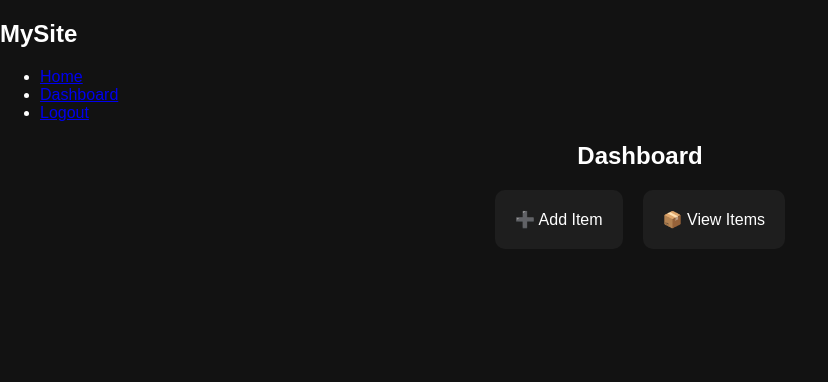
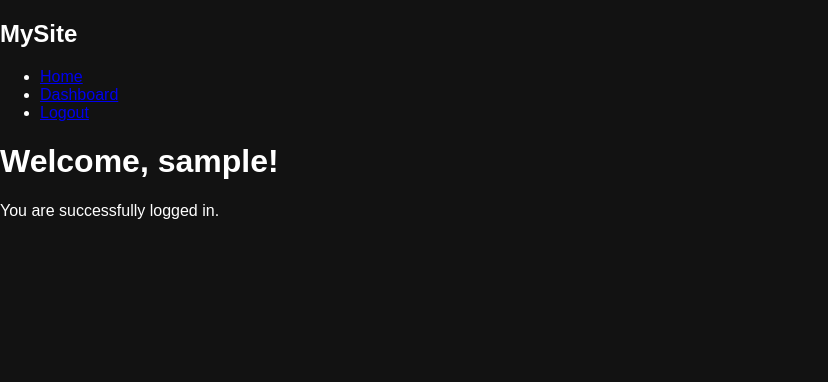
Before and after one commit to manojar346-hue/Clothes-, a Flask app: page /dashboard in a window 1280 px wide. Shown: the top 382 px of the page, without its empty margins (0-828 px from the left). Run offline with Flask 3, Linux system fonts and the light colour scheme; the visitor is signed in with stand-in values (Sample User, id 1).

Commit message:
Update dashboard.html

```diff
--- a/templates/dashboard.html
+++ b/templates/dashboard.html
@@ -1,11 +1,5 @@
 {% extends "base.html" %}
 {% block content %}
-
-<h2 style="text-align:center;">Dashboard</h2>
-
-<div class="cards">
-    <a href="/add_item" class="card">➕ Add Item</a>
-    <a href="/items" class="card">📦 View Items</a>
-</div>
-
+<h1>Welcome, {{ username }}!</h1>
+<p>You are successfully logged in.</p>
 {% endblock %}
```
